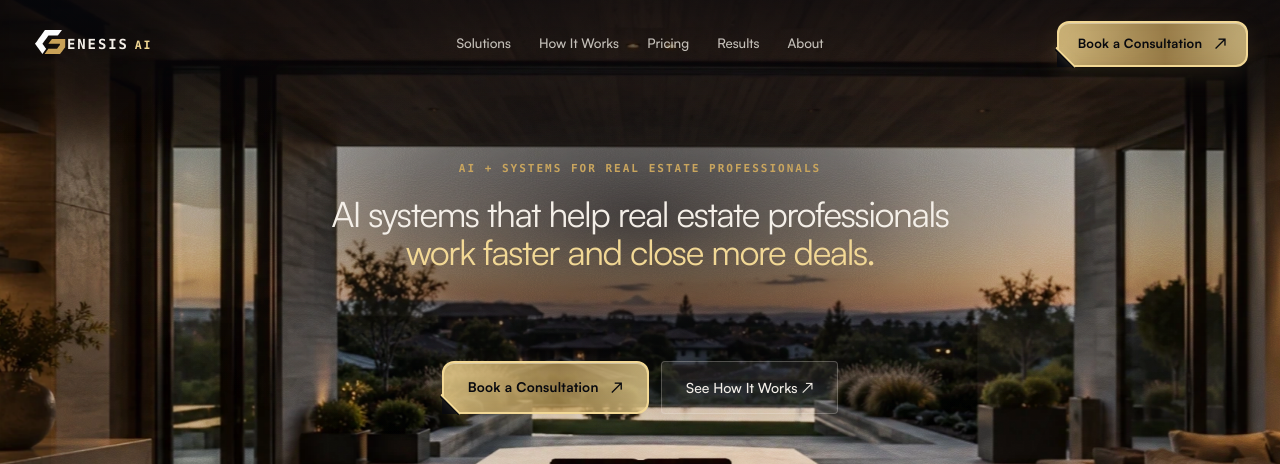
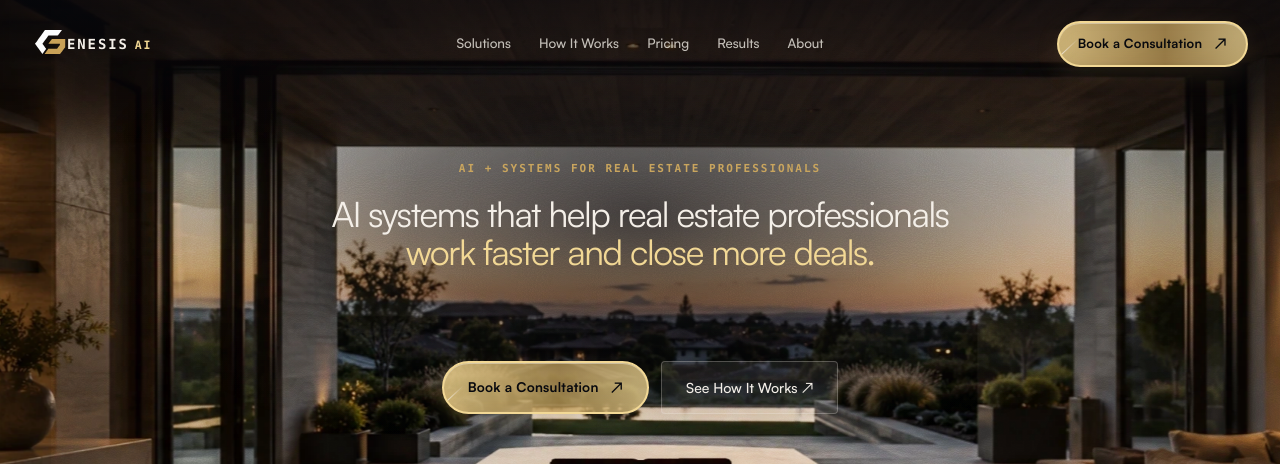
Before and after one commit to reggiebenjamin-bot/GenesisWebsite, a Next.js app: page / in a window 1280 px wide. Shown: the top 464 px of the page. Built offline with nearby package versions, Linux system fonts and the light colour scheme; no server answers.

Commit message:
Repair hero consultation CTA

```diff
--- a/app/globals.css
+++ b/app/globals.css
@@ -451,6 +451,17 @@
   position: absolute;
   inset: 0;
   transform: translate3d(0, var(--hero-handoff-y, 0px), 0);
+}
+
+/* The entrance is visual-only except for its pixel-aligned actions. They sit
+   above the static frame during the camera move, so the visible hero CTA keeps
+   its hover state instead of being masked by a second, inert copy. */
+.hero-entrance .hero-copy {
+  pointer-events: none;
+}
+
+.hero-entrance .hero-copy a {
+  pointer-events: auto;
 }
 
 /* Global brand compile. It mounts once with the root layout, so App Router
--- a/components/hero/CinematicHero.tsx
+++ b/components/hero/CinematicHero.tsx
@@ -50,7 +50,7 @@ export function CinematicHero() {
           the real article — so it is hidden from assistive tech and kept out
           of the tab order. */}
       {!landed ? (
-        <div ref={entrance} className="hero-entrance" aria-hidden="true" inert>
+        <div ref={entrance} className="hero-entrance" aria-hidden="true">
           <div className="hero-entrance-frame">
             <CinematicFrame plateRef={widePlate} />
           </div>
--- a/components/ui/ConsultationButton.module.css
+++ b/components/ui/ConsultationButton.module.css
@@ -8,9 +8,9 @@
   justify-content: center;
   gap: 12px;
   padding: 0 1.5rem;
-  overflow: visible;
+  overflow: hidden;
   border: 2px solid var(--color-gold-light);
-  border-radius: 0.75rem;
+  border-radius: 999px;
   color: var(--color-ink);
   background: linear-gradient(
     90deg,
@@ -35,34 +35,21 @@
     filter 220ms ease;
 }
 
-/* Bottom-left diagonal accent from the supplied Uiverse construction. */
-.button::before {
+/* A contained lower-left diagonal preserves the supplied Uiverse cue without
+   exposing a dark cutout over photographic backgrounds. */
+.button::after {
   position: absolute;
-  z-index: 2;
-  bottom: -7px;
-  left: 4px;
-  width: 4px;
-  height: 28px;
-  border-right: 2px solid var(--color-gold-light);
-  border-radius: 10px 0 0 10px;
-  background: var(--color-ink);
-  box-shadow: 1px 0 8px rgb(242 216 149 / 0.24);
+  z-index: 1;
+  bottom: 5px;
+  left: -3px;
+  width: 31px;
+  height: 1px;
+  background: linear-gradient(90deg, var(--color-ivory), transparent);
+  box-shadow: 0 0 8px rgb(242 216 149 / 0.34);
   content: "";
   pointer-events: none;
-  transform: rotate(-45deg);
-}
-
-/* The clipped lower-left corner keeps the accent intentional on every route. */
-.button::after {
-  position: absolute;
-  bottom: -2px;
-  left: -2px;
-  width: 0;
-  height: 0;
-  border-top: 15px solid transparent;
-  border-left: 15px solid var(--color-ink);
-  content: "";
-  pointer-events: none;
+  transform: rotate(-43deg);
+  transform-origin: left center;
 }
 
 .button:hover {
@@ -105,7 +92,7 @@
   inset: 2px;
   z-index: 0;
   overflow: hidden;
-  border-radius: calc(0.75rem - 2px);
+  border-radius: inherit;
   pointer-events: none;
 }
 
```
